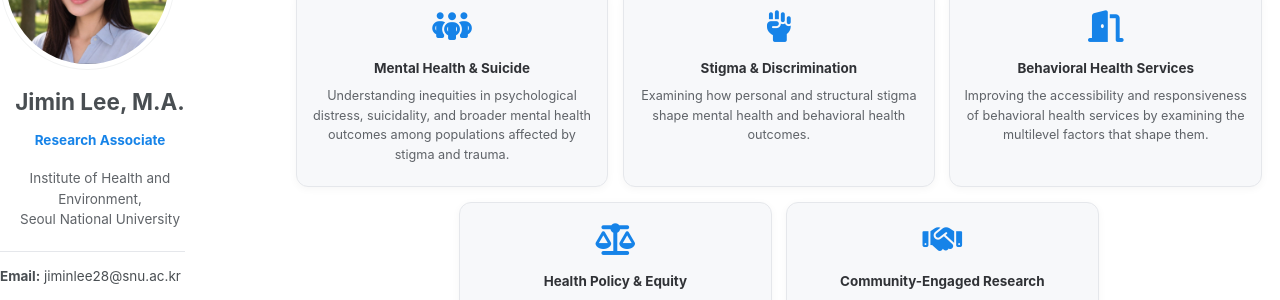
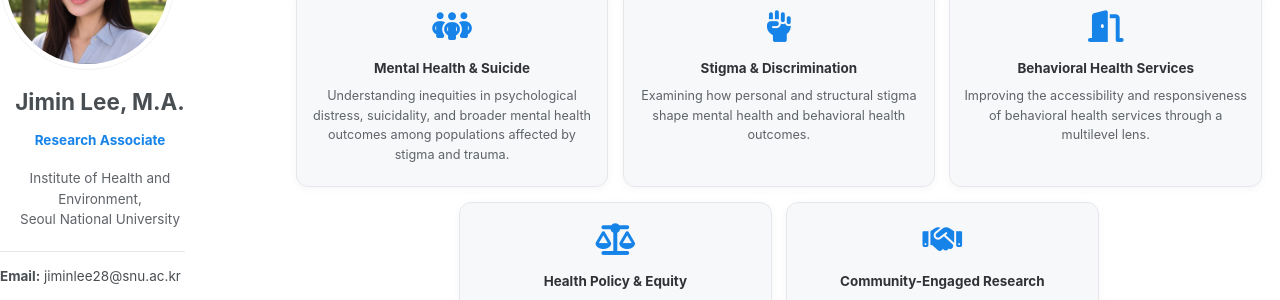
Before and after one commit to jiminlee-research/jiminlee-research.github.io, a Jekyll site: the page built from _pages/publications.html, in a window 1280 px wide and 900 px high. Shown: the part 274-574 px from the top of the window. Built offline with Jekyll 4.4.1, drawn with Linux system fonts in a browser that asks for light colours; a style sheet for code colours, icons or effects is not loaded.

Commit message:
Shorten services card description
Co-Authored-By: Claude Opus 5.5 <noreply@anthropic.com>
Claude-Session: https://claude.ai/code/session_01PcjxNfDHwsJtJ6agebrJHV

```diff
--- a/_pages/publications.html
+++ b/_pages/publications.html
@@ -66,7 +66,7 @@ author_profile: true
 <div class="ri-grid">
   <div class="ri-card"><i class="fa-solid fa-people-group" aria-hidden="true"></i><h3>Mental Health &amp; Suicide</h3><p>Understanding inequities in psychological distress, suicidality, and broader mental health outcomes among populations affected by stigma and trauma.</p></div>
   <div class="ri-card"><i class="fa-solid fa-hand-fist" aria-hidden="true"></i><h3>Stigma &amp; Discrimination</h3><p>Examining how personal and structural stigma shape mental health and behavioral health outcomes.</p></div>
-  <div class="ri-card"><i class="fa-solid fa-door-open" aria-hidden="true"></i><h3>Behavioral Health Services</h3><p>Improving the accessibility and responsiveness of behavioral health services by examining the multilevel factors that shape them.</p></div>
+  <div class="ri-card"><i class="fa-solid fa-door-open" aria-hidden="true"></i><h3>Behavioral Health Services</h3><p>Improving the accessibility and responsiveness of behavioral health services through a multilevel lens.</p></div>
   <div class="ri-card"><i class="fa-solid fa-scale-balanced" aria-hidden="true"></i><h3>Health Policy &amp; Equity</h3><p>Developing rights-based, evidence-informed policies for more equitable healthcare systems.</p></div>
   <div class="ri-card"><i class="fa-solid fa-handshake" aria-hidden="true"></i><h3>Community-Engaged Research</h3><p>Connecting research with practice through collaboration with community organizations.</p></div>
 </div>
```
